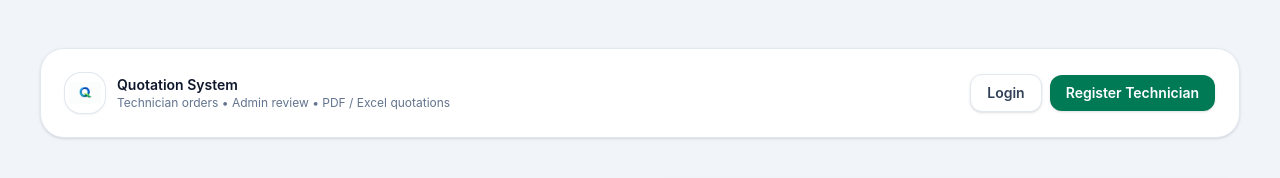
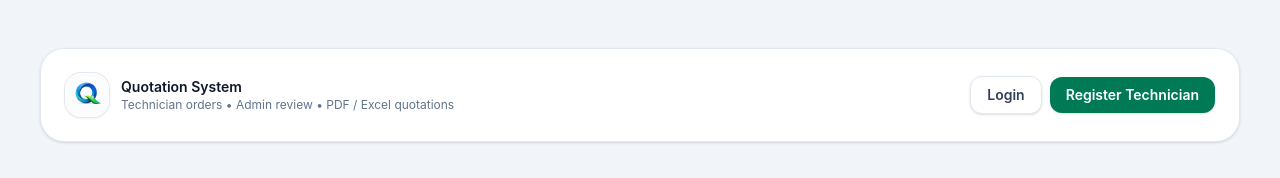
Before and after one commit to mosattz/quotation, a React (Vite) app in the folder quotation-frontend/: page / in a window 1280 px wide. Shown: the top 178 px of the page. Built offline with nearby package versions, Linux system fonts and the light colour scheme; no server answers.

Commit message:
Improve logo sizing in header

```diff
--- a/quotation-frontend/src/pages/Landing.jsx
+++ b/quotation-frontend/src/pages/Landing.jsx
@@ -32,11 +32,11 @@ export default function Landing() {
         <div className="sticky top-0 z-40 -mx-5 bg-slate-100/90 px-5 pb-4 pt-4 backdrop-blur supports-[backdrop-filter]:bg-slate-100/75 md:-mx-8 md:px-8 lg:-mx-10 lg:px-10 2xl:-mx-12 2xl:px-12">
           <header className="flex items-center justify-between gap-4 rounded-3xl border border-slate-200 bg-white px-4 py-4 shadow-sm sm:px-6 sm:py-6">
             <div className="flex min-w-0 items-center gap-3">
-            <div className="h-10 w-10 shrink-0 overflow-hidden rounded-2xl bg-white shadow-sm ring-1 ring-slate-200">
+            <div className="h-11 w-11 shrink-0 overflow-hidden rounded-2xl bg-white shadow-sm ring-1 ring-slate-200">
               <img
                 src="/images/logo-q.png"
                 alt="Quotation System"
-                className="h-full w-full object-contain p-1"
+                className="h-full w-full object-contain p-0 scale-150 origin-center drop-shadow-sm"
                 loading="eager"
               />
             </div>
```
